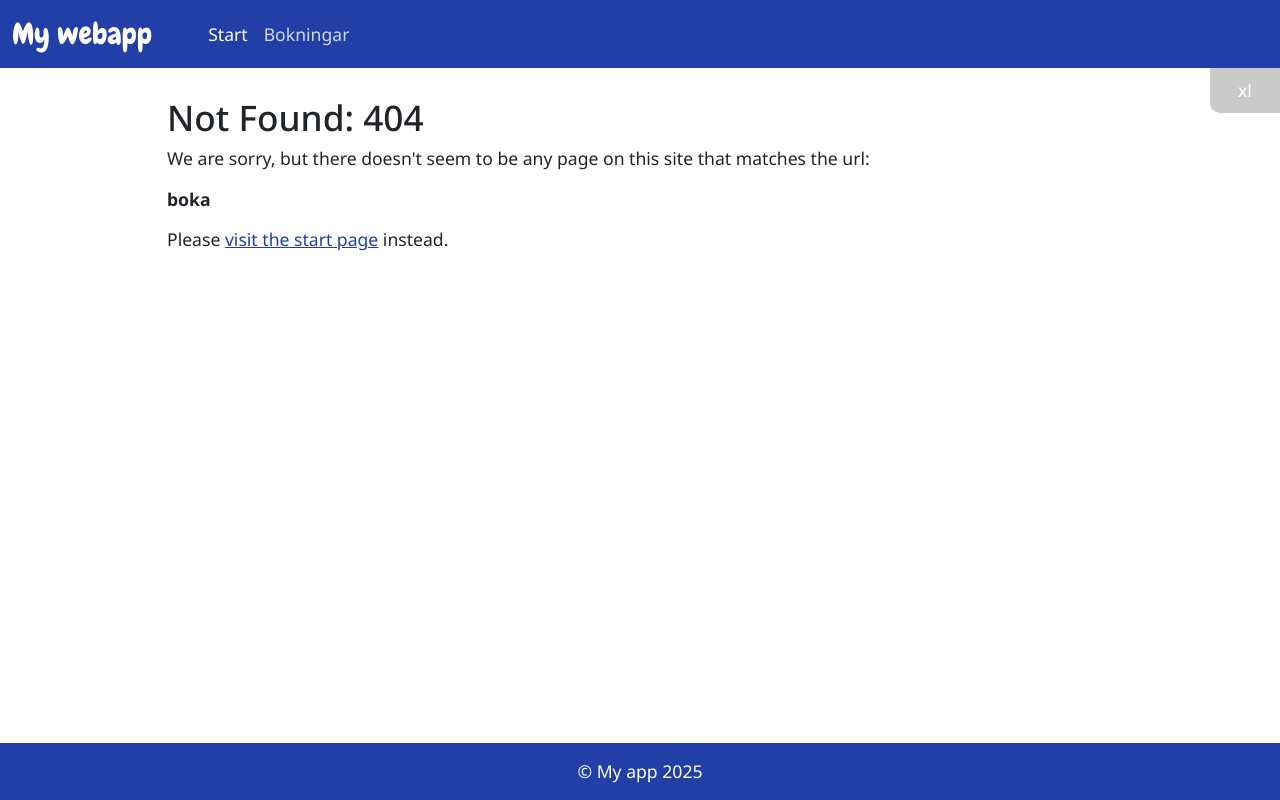
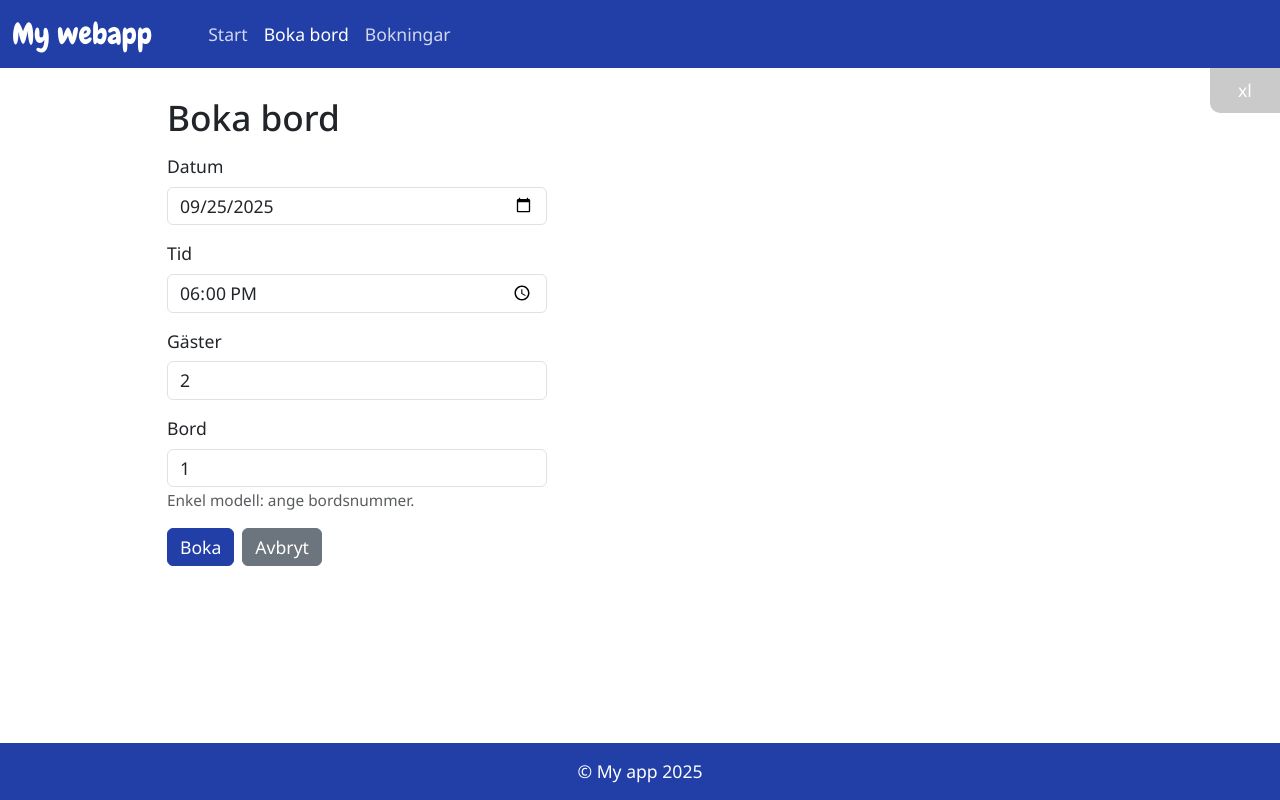
Before and after one commit to Johannesdsq/Bokningsystem, a React (Vite) app: page /boka in a window 1280 px wide. Before the commit this address had no page. Built offline with nearby package versions, Linux system fonts and the light colour scheme.

Commit message:
boka bord sidan

```diff
--- /dev/null
+++ b/src/pages/Boka.tsx
@@ -0,0 +1,101 @@
+import { useState } from 'react';
+import { Row, Col, Form, Button, Alert, Spinner } from 'react-bootstrap';
+import { useNavigate } from 'react-router-dom';
+
+Boka.route = {
+  path: '/boka',
+  menuLabel: 'Boka bord',
+  index: 2
+}
+
+type BookingInput = {
+  userId: number;
+  tableId: number;
+  bookingDate: string; // YYYY-MM-DD
+  bookingTime: string; // HH:mm
+  guests: number;
+  status: string;
+};
+
+export default function Boka() {
+  const navigate = useNavigate();
+  const [saving, setSaving] = useState(false);
+  const [error, setError] = useState<string | null>(null);
+
+  const today = new Date();
+  const pad = (n: number) => (n < 10 ? '0' + n : '' + n);
+  const defaultDate = `${today.getFullYear()}-${pad(today.getMonth() + 1)}-${pad(today.getDate())}`;
+
+  const [form, setForm] = useState<BookingInput>({
+    // Use an existing sample user from the seed DB
+    userId: 7,
+    tableId: 1,
+    bookingDate: defaultDate,
+    bookingTime: '18:00',
+    guests: 2,
+    // Status must satisfy DB constraint: 'booked' or 'cancelled'
+    status: 'booked'
+  });
+
+  const set = (k: keyof BookingInput, v: any) => setForm({ ...form, [k]: v });
+
+  async function submit(e: React.FormEvent) {
+    e.preventDefault();
+    setSaving(true);
+    setError(null);
+    try {
+      const res = await fetch('/api/bookings', {
+        method: 'POST',
+        headers: { 'Content-Type': 'application/json' },
+        body: JSON.stringify(form)
+      });
+      if (!res.ok) throw new Error(`HTTP ${res.status}`);
+      // On success, go to list of bookings
+      navigate('/bokningar');
+    } catch (err: any) {
+      setError(err?.message || 'Okänt fel');
+    } finally {
+      setSaving(false);
+    }
+  }
+
+  return <Row>
+    <Col md={8} lg={6} xl={5}>
+      <h2>Boka bord</h2>
+      {error && <Alert variant="danger" className="mt-2">Kunde inte spara: {error}</Alert>}
+      <Form onSubmit={submit} className="mt-3">
+        <Form.Group className="mb-3">
+          <Form.Label>Datum</Form.Label>
+          <Form.Control type="date" value={form.bookingDate}
+            onChange={e => set('bookingDate', e.target.value)} required />
+        </Form.Group>
+
+        <Form.Group className="mb-3">
+          <Form.Label>Tid</Form.Label>
+          <Form.Control type="time" value={form.bookingTime}
+            onChange={e => set('bookingTime', e.target.value)} required />
+        </Form.Group>
+
+        <Form.Group className="mb-3">
+          <Form.Label>Gäster</Form.Label>
+          <Form.Control type="number" min={1} max={20} value={form.guests}
+            onChange={e => set('guests', Number(e.target.value))} required />
+        </Form.Group>
+
+        <Form.Group className="mb-3">
+          <Form.Label>Bord</Form.Label>
+          <Form.Control type="number" min={1} value={form.tableId}
+            onChange={e => set('tableId', Number(e.target.value))} required />
+          <Form.Text muted>Enkel modell: ange bordsnummer.</Form.Text>
+        </Form.Group>
+
+        <div className="d-flex gap-2">
+          <Button type="submit" disabled={saving}>
+            {saving ? <><Spinner size="sm" /> Sparar…</> : 'Boka'}
+          </Button>
+          <Button variant="secondary" type="button" onClick={() => navigate('/bokningar')}>Avbryt</Button>
+        </div>
+      </Form>
+    </Col>
+  </Row>;
+}
--- a/src/pages/Bokningar.tsx
+++ b/src/pages/Bokningar.tsx
@@ -4,7 +4,7 @@ import { Row, Col, Table, Spinner, Alert } from 'react-bootstrap';
 Bokningar.route = {
   path: '/bokningar',
   menuLabel: 'Bokningar',
-  index: 2
+  index: 3
 }
 
 export default function Bokningar() {
--- a/src/routes.ts
+++ b/src/routes.ts
@@ -4,6 +4,7 @@ import{createElement} from 'react';
 import NotFoundPage from './pages/NotFoundPage.tsx';
 import Start from './pages/Start.tsx';
 import Bokningar from './pages/Bokningar.tsx';
+import Boka from './pages/Boka.tsx';
 
 interface Route {
   element: JSX.Element;
@@ -17,6 +18,7 @@ interface Route {
 export default [
   NotFoundPage,
   Start,
+  Boka,
   Bokningar
 ]
   // map the route property of each page component to a Route
```
